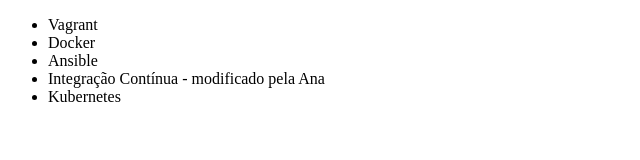
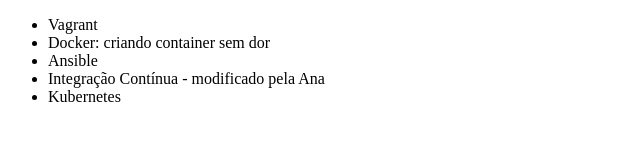
Before and after one commit to erlaniogs/alura-git2, a plain HTML site: page index.html in a window 1280 px wide. Shown: the whole page, without its empty margins (0-640 px from the left). Drawn offline with Linux system fonts and the light colour scheme.

Commit message:
Atualizando o nome do Docker

```diff
--- a/index.html
+++ b/index.html
@@ -7,7 +7,7 @@
 <body>
     <ul>
         <li>Vagrant</li>
-        <li>Docker</li>
+        <li>Docker: criando container sem dor</li>
         <li>Ansible</li>
         <li>Integração Contínua - modificado pela Ana</li>
 		<li>Kubernetes</li>
```
